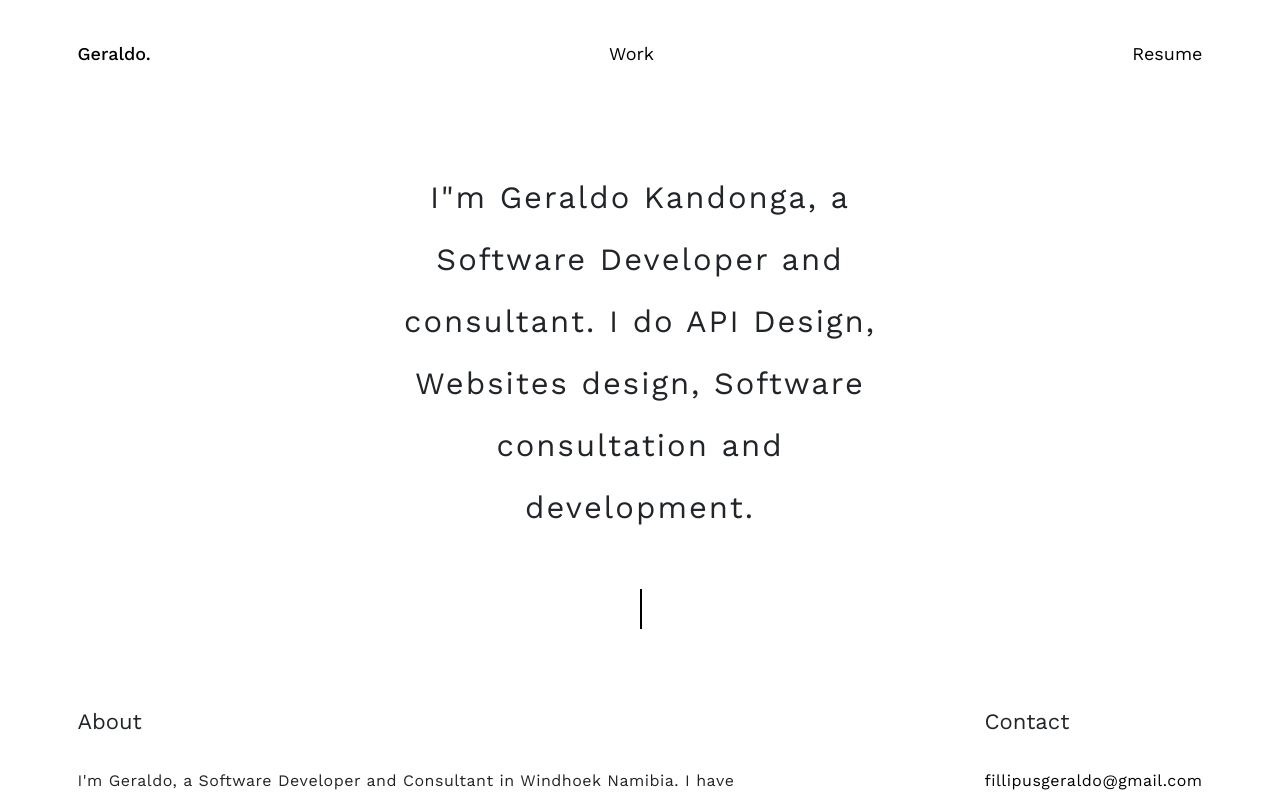
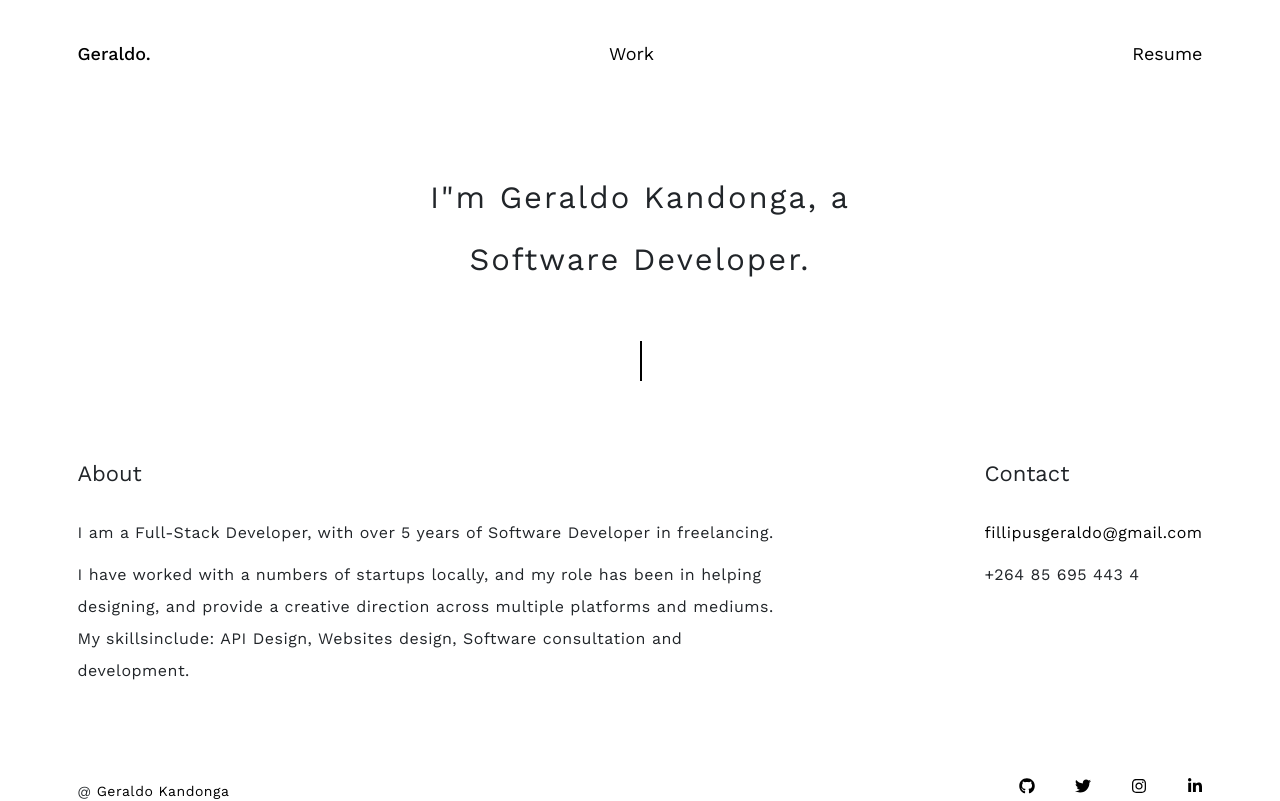
Before and after one commit to geraldokandonga/geraldokandonga, a React (Create React App) app: page / in a window 1280 px wide. Shown: the top 801 px of the page. Built offline with nearby package versions, Linux system fonts and the light colour scheme.

Commit message:
fix github deploy

```diff
--- a/src/components/Footer/index.js
+++ b/src/components/Footer/index.js
@@ -23,11 +23,14 @@ const Footer = () => {
           <FooterAboutContainer className="animated fadeIn">
             <h3>About</h3>
             <p className="about-text">
-              I'm Geraldo, a Software Developer and Consultant in Windhoek
-              Namibia. I have worked for many companies around the world,
-              helping build stunning designs, and provide a creative direction
-              across multiple platforms and mediums. My skillsinclude: Websites,
-              Branding, UI and UX, Graphic design, Photography, and Videography.
+              I am a Full-Stack Developer, with over 5 years of Software
+              Developer in freelancing.
+            </p>
+            <p className="about-text">
+              I have worked with a numbers of startups locally, and my role has
+              been in helping designing, and provide a creative direction across
+              multiple platforms and mediums. My skillsinclude: API Design,
+              Websites design, Software consultation and development.
             </p>
           </FooterAboutContainer>
           <FooterContactContainer className="animated fadeIn">
--- a/src/components/Header/index.js
+++ b/src/components/Header/index.js
@@ -9,10 +9,7 @@ const Header = () => {
   return (
     <HeaderContainer>
       <HeaderHeading className="animated fadeIn">
-        <h1>
-          I"m Geraldo Kandonga, a Software Developer and consultant. I do API
-          Design, Websites design, Software consultation and development.
-        </h1>
+        <h1>I"m Geraldo Kandonga, a Software Developer.</h1>
       </HeaderHeading>
       <HeaderWorkLine className="animated fadeIn">
         <div className="vertical-line"></div>
```
